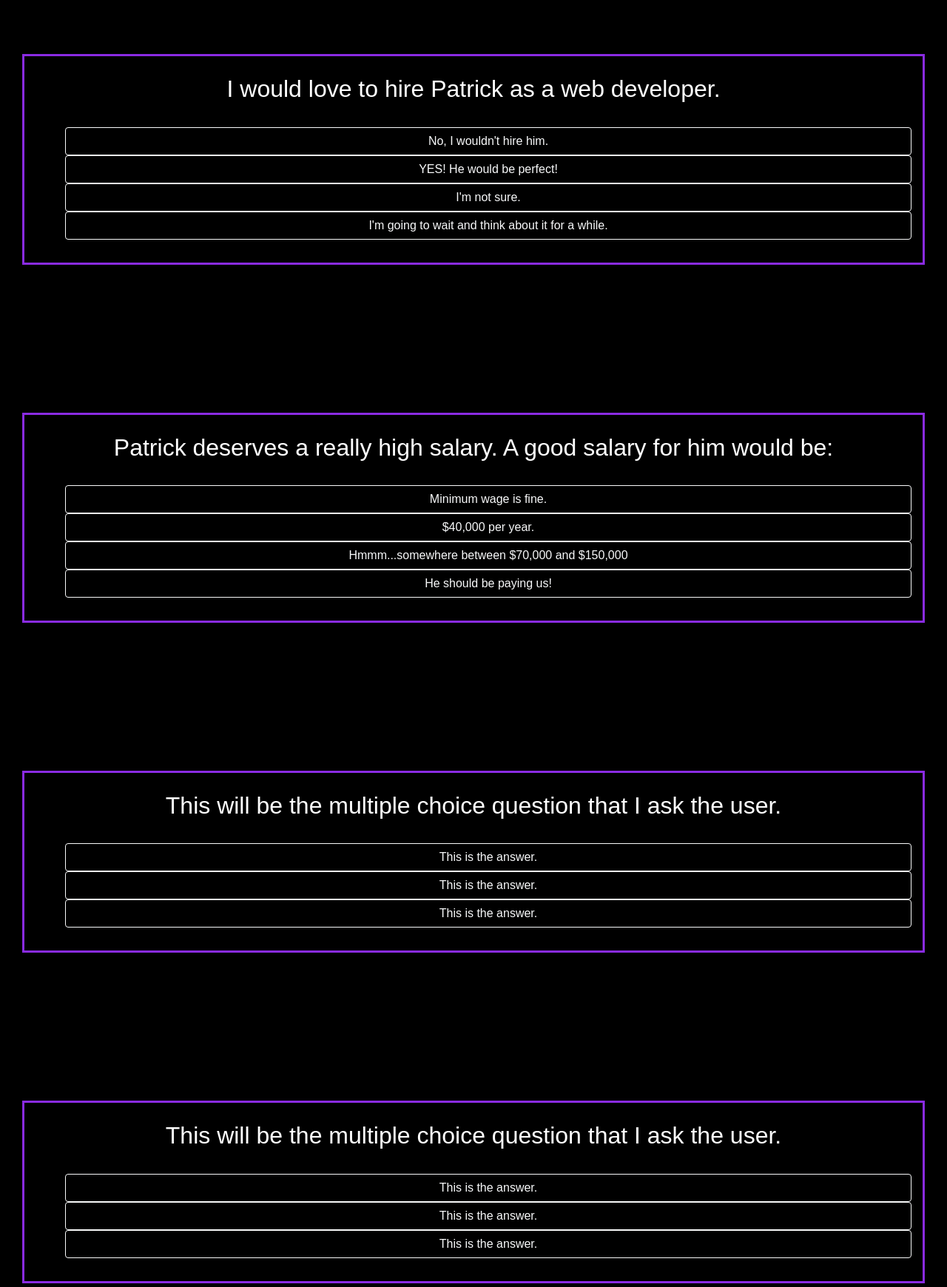
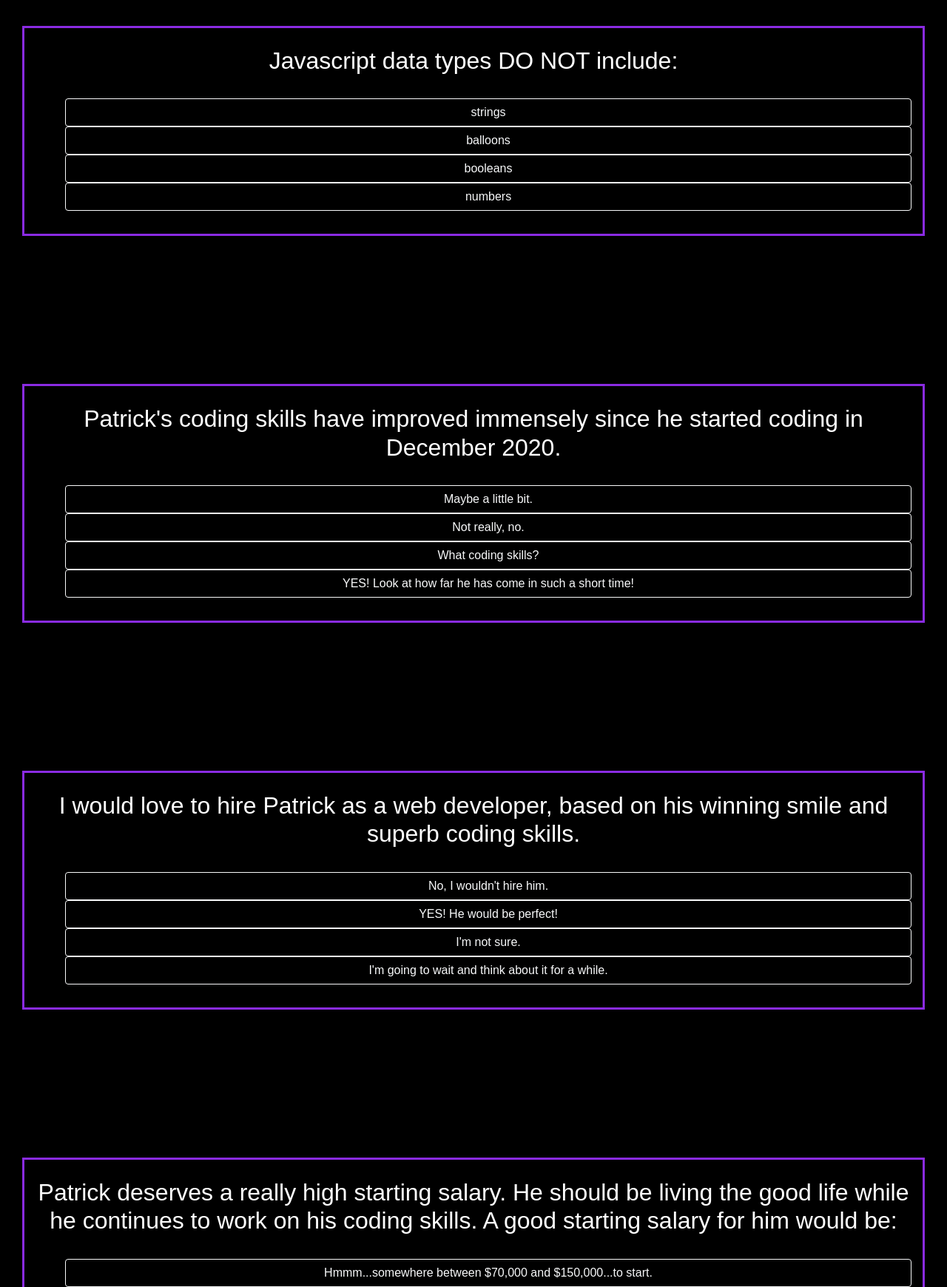
Before and after one commit to Patrick-Brandt/H4-Timed-Coding-Quiz, a plain HTML site: page index.html in a window 1280 px wide. Shown: the part 1060-2800 px from the top of the page at 74% size. Drawn offline with nearby package versions, Linux system fonts and the light colour scheme.

Commit message:
Finished adding multiple choice questions and answers.

```diff
--- a/index.html
+++ b/index.html
@@ -14,7 +14,46 @@
         <h2>Ready to take the Coding Quiz?</h2>
         <button type="button" class="btn btn-outline-success btn-lg" id="startButton">START</button>
     </section>
+
     <section id="1">
+        <h2> The main purpose of Javascript is to:</h2>
+        <br>
+        <ul>
+            <li class="wrong">
+                <button type="button" class="btn btn-outline-light">define the content of webpages.</button>
+            </li>
+            <li class="wrong">
+                <button type="button" class="btn btn-outline-light">specify the layout of webpages.</button>
+            </li>
+            <li class="correct">
+                <button type="button" class="btn btn-outline-light">program the behavior of the webpages.</button>
+            </li>
+            <li class="wrong">
+                <button type="button" class="btn btn-outline-light">destroy the information super highway.</button>
+            </li>
+        </ul>
+    </section>
+
+    <section id="2">
+        <h2> Javascript data types DO NOT include:</h2>
+        <br>
+        <ul>
+            <li class="wrong">
+                <button type="button" class="btn btn-outline-light">strings</button>
+            </li>
+            <li class="correct">
+                <button type="button" class="btn btn-outline-light">balloons</button>
+            </li>
+            <li class="wrong">
+                <button type="button" class="btn btn-outline-light">booleans</button>
+            </li>
+            <li class="wrong">
+                <button type="button" class="btn btn-outline-light">numbers</button>
+            </li>
+        </ul>
+    </section>
+
+    <section id="3">
         <h2> Patrick's coding skills have improved immensely since he started coding in December 2020.</h2>
         <br>
         <ul>
@@ -28,12 +67,13 @@
                 <button type="button" class="btn btn-outline-light">What coding skills?</button>
             </li>
             <li class="correct">
-                <button type="button" class="btn btn-outline-light">YES! Look at how far he has come!</button>
+                <button type="button" class="btn btn-outline-light">YES! Look at how far he has come in such a short time!</button>
             </li>
         </ul>
     </section>
-    <section id="2">
-        <h2> I would love to hire Patrick as a web developer.</h2>
+
+    <section id="4">
+        <h2>I would love to hire Patrick as a web developer, based on his winning smile and superb coding skills.</h2>
         <br>
         <ul>
             <li class="wrong">
@@ -50,58 +90,32 @@
             </li>
         </ul>
     </section>
-    <section id="3">
-        <h2> Patrick deserves a really high salary. A good salary for him would be:</h2>
+
+    <section id="5">
+        <h2> Patrick deserves a really high starting salary. He should be living the good life while he continues to work on his coding skills. A good starting salary for him would be:</h2>
         <br>
         <ul>
-            <li class="wrong">
-                <button type="button" class="btn btn-outline-light">Minimum wage is fine.</button>
+            <li class="correct">
+                <button type="button" class="btn btn-outline-light">Hmmm...somewhere between $70,000 and $150,000...to start.</button>
             </li>
             <li class="wrong">
                 <button type="button" class="btn btn-outline-light">$40,000 per year.</button>
             </li>
-            <li class="correct">
-                <button type="button" class="btn btn-outline-light">Hmmm...somewhere between $70,000 and $150,000</button>
+            <li class="wrong">
+                <button type="button" class="btn btn-outline-light">Minimum wage is fine.</button>
             </li>
             <li class="wrong">
                 <button type="button" class="btn btn-outline-light">He should be paying us!</button>
             </li>
         </ul>
     </section>
-    <section id="4">
-        <h2> This will be the multiple choice question that I ask the user.</h2>
-        <br>
-        <ul>
-            <li class="wrong">
-                <button type="button" class="btn btn-outline-light">This is the answer.</button>
-            </li>
-            <li class="wrong">
-                <button type="button" class="btn btn-outline-light">This is the answer.</button>
-            </li>
-            <li class="wrong">
-                <button type="button" class="btn btn-outline-light">This is the answer.</button>
-            </li>
-        </ul>
-    </section>
-    <section id="5">
-        <h2> This will be the multiple choice question that I ask the user.</h2>
-        <br>
-        <ul>
-            <li class="wrong">
-                <button type="button" class="btn btn-outline-light">This is the answer.</button>
-            </li>
-            <li class="wrong">
-                <button type="button" class="btn btn-outline-light">This is the answer.</button>
-            </li>
-            <li class="wrong">
-                <button type="button" class="btn btn-outline-light">This is the answer.</button>
-            </li>
-        </ul>
-    </section>
+
+
 
     <!-- These are the Bootstrap Bundle scripts. If you ever have issues, you can try the Bootstrap Separate Scripts Solution. -->
     <script src="https://code.jquery.com/jquery-3.5.1.slim.min.js" integrity="sha384-DfXdz2htPH0lsSSs5nCTpuj/zy4C+OGpamoFVy38MVBnE+IbbVYUew+OrCXaRkfj" crossorigin="anonymous"></script>
     <script src="https://cdn.jsdelivr.net/npm/bootstrap@4.5.3/dist/js/bootstrap.bundle.min.js" integrity="sha384-ho+j7jyWK8fNQe+A12Hb8AhRq26LrZ/JpcUGGOn+Y7RsweNrtN/tE3MoK7ZeZDyx" crossorigin="anonymous"></script>
+    <!-- Below is the link to my Javascript file. -->
     <script src= script.js></script>
 
 </body>
```
